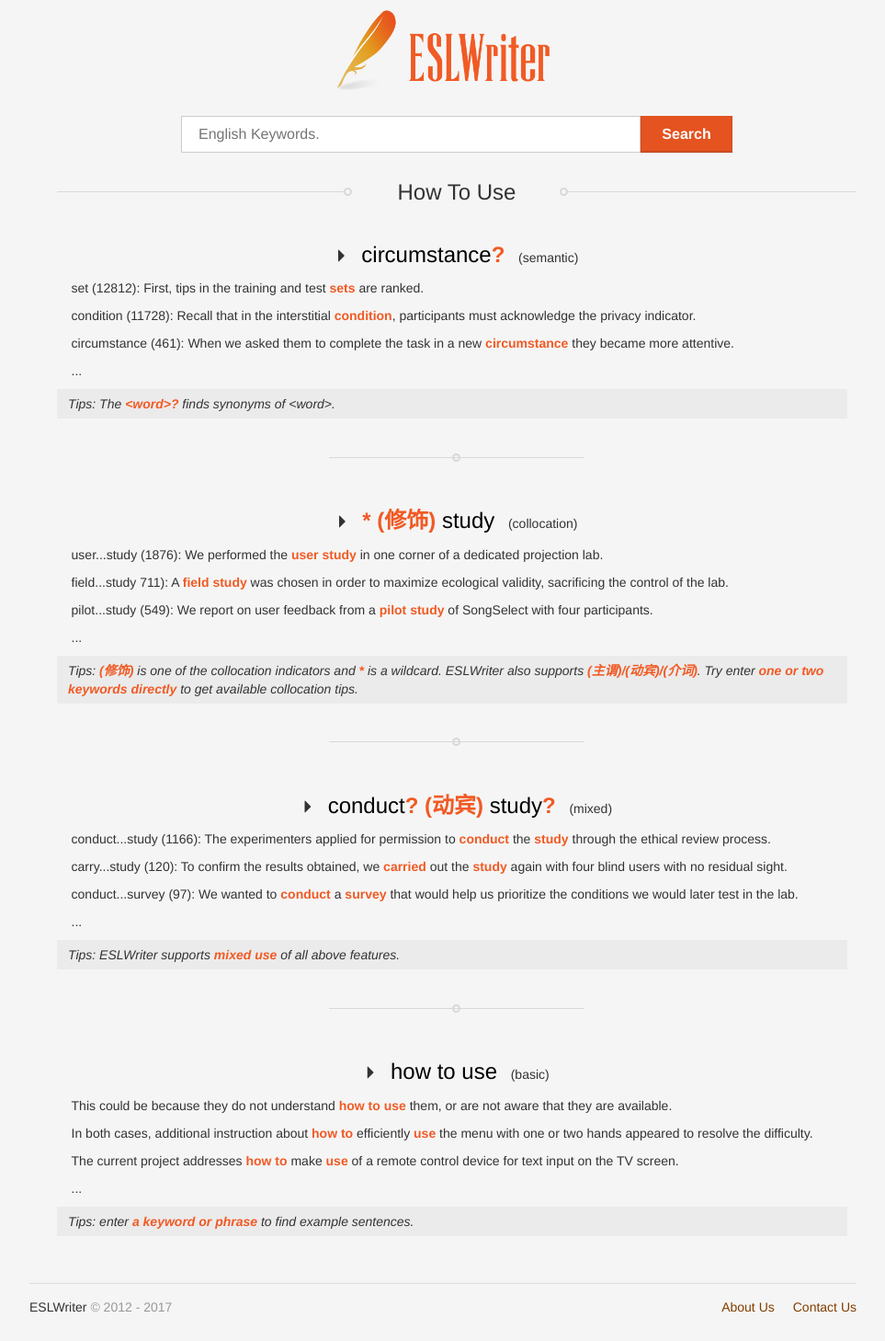
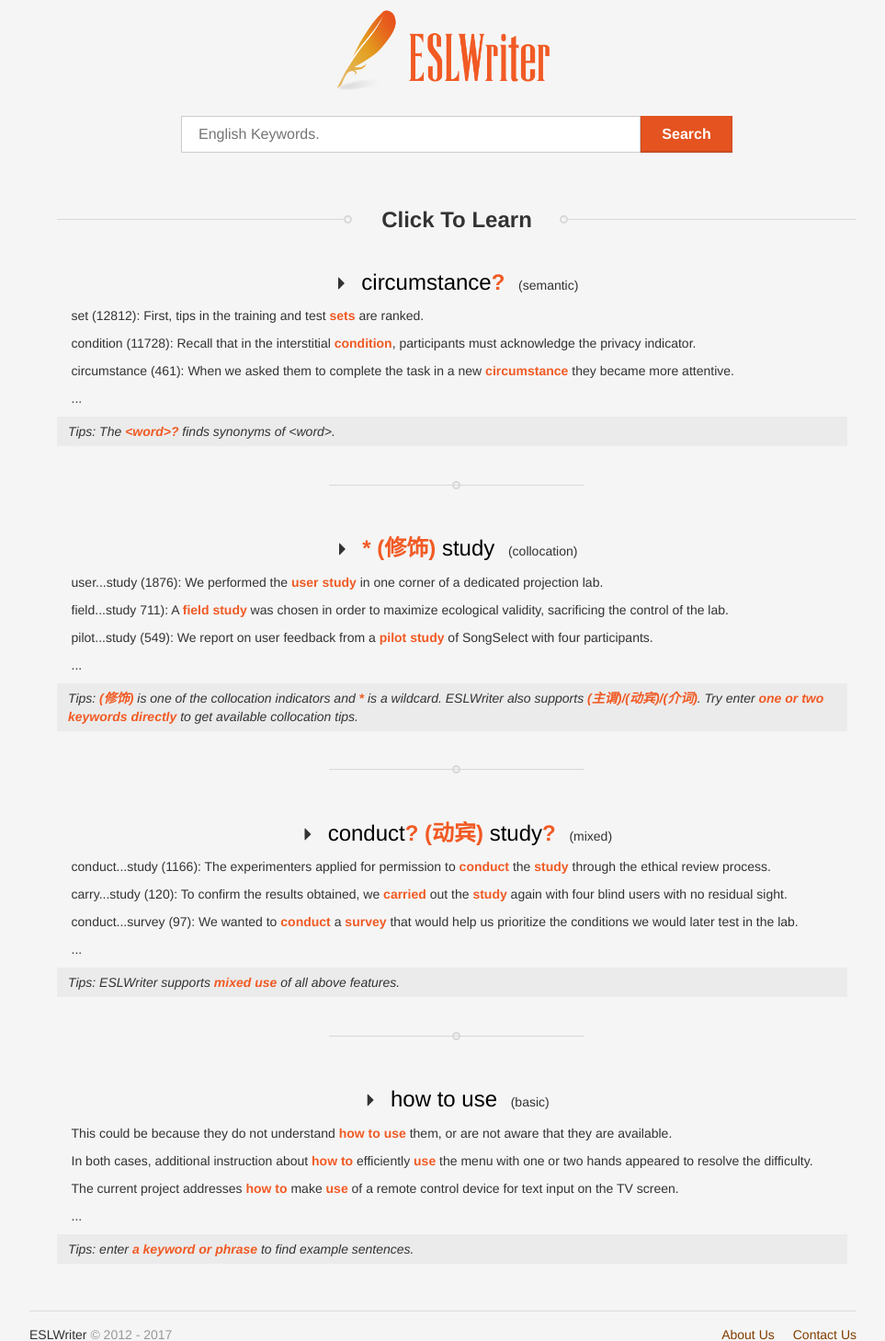
Before and after one commit to zyshin/eslwriter, a Django app: template eslwriter/templates/eslwriter/index.html in a window 1280 px wide. Shown: the part 144-1602 px from the top of the page at 92% size, without its empty margins (158-1121 px from the left). Before the commit the page ends 1571 px from the top, so only its background shows below. Run offline with Django 3.2, Linux system fonts and the light colour scheme; the template is opened without the code that fills it, so the values that code supplies are empty; some libraries are stand-ins or nearby versions.

Commit message:
Add animated tutorial

```diff
--- a/common/static/common/css/style.css
+++ b/common/static/common/css/style.css
@@ -720,22 +720,22 @@ input[type="checkbox"].input-validation-error {
   overflow:hidden;
 }
 
+.index-title {
+  margin-top: 60px;
+}
 .index-title :nth-child(1) {
   margin-left: 0px;
   left: 0px;
   width: 36%;
 }
-
 .index-title :nth-child(2) {
   left: 36.4%;
   top: 13px;
 }
-
 .index-title :nth-child(4){
   left: 63.5%;
   top: 13px;
 }
-
 .index-title :nth-child(5) {
   margin-left: 0px;
   left: 556px;
@@ -745,8 +745,10 @@ input[type="checkbox"].input-validation-error {
 .eslwriter-btn-link {
   color: black;
 }
-.eslwriter-btn-link:hover {
+.eslwriter-btn-link:hover,
+.eslwriter-btn-link:focus {
   color: #F15A24;
+  text-decoration: none;
 }
 
 .container-guide {
--- a/eslwriter/static/eslwriter/js/eslwriter-init.js
+++ b/eslwriter/static/eslwriter/js/eslwriter-init.js
@@ -82,18 +82,20 @@ $(document).ready(function() {
                     q = q.slice(1);
                     setTimeout(addChar, 80);
                 } else {
-                    ANIMATION_ON = false;
                     $('#SearchInput').focus();
+                    var interval = 300;
                     if (showAutocomplete) {
                         $('#SearchInput').autocomplete('search');
                         setTimeout(function() {
                             $('#SearchInput').val(text);
                         }, 1000);
+                        interval += 1000;
                     }
                     setTimeout(function() {
                         $('#SearchBtn').toggleClass('active');
                         $('#SearchBtn').click();
-                    }, 1500);
+                        ANIMATION_ON = false;
+                    }, interval);
                 }
             })();
         });
@@ -102,6 +104,16 @@ $(document).ready(function() {
     $('.example-btn-link').click(function() {
         fillWithExample($(this).text());
     });
+
+    if (navigator.userAgent.indexOf("Safari") >= 0) {
+        // Is Safari
+        $(window).bind("pageshow", function (event) {
+            if (event.originalEvent.persisted) {
+                console.log(location.href + " #SearchInput");
+                $("#SearchInput").load(location.href + " #SearchInput");
+            }
+        });
+    }
 });
 
 
--- a/eslwriter/templates/eslwriter/guide.html
+++ b/eslwriter/templates/eslwriter/guide.html
@@ -49,7 +49,7 @@
         <div>
 			<div class="hr hr-short hr-center"><span class="hr-inner"><span class="hr-inner-style"></span></span></div>
 			<h3><span class="glyphicon glyphicon-transfer" aria-hidden="true"></span><b>Mixed Search</b></h3>
-			<p>Finally, it has also mixed search function to combine <b>semantic searching </b>and <b>collocation finding </b>functions. After selecting a collocation tip you can add a question mark after one or two key words to have better results.</p>
+			<p>Finally, it has also mixed search function to combine <b>semantic searching </b>and <b>collocation finding </b>functions. After selecting a collocation tip you can add a question mark after one or two keywords to have better results.</p>
 			<img src="{% static 'eslwriter/img/mixsearching.gif' %}?v={% now 'Ymd' %}" alt="mixed searching">
 		</div>
 
--- a/eslwriter/templates/eslwriter/index.html
+++ b/eslwriter/templates/eslwriter/index.html
@@ -27,7 +27,7 @@
 				{% endcomment %}
 				<form id="SearchBar" action="{% url 'eslwriter' %}" method="GET" onsubmit="return true;">
 					<div id="SearchBox">
-						<input id="fake_user_name" name="fake_user[name]" style="position:absolute; top:-100px; display:none;" type="text" value="Safari Autofill Me">
+						<!-- <input id="fake_user_name" name="fake_user[name]" style="position:absolute; top:-100px; display:none;" type="text" value="Safari"> -->
 						<input type="text" id="SearchInput" placeholder="English&nbsp;Keywords." name="q" autocomplete="off" />
 						<!--<button class="clearBtn hideText" type="reset">X</button>-->
 						<div id="SuggestionContainer" style='clear:left'></div>
@@ -38,7 +38,7 @@
 				<div class="hr hr-short index-title">
 					<span class="hr-inner" id="lineone"></span>
 					<span class="hr-inner-style"id="circleone"></span>
-					<h3 class="text-center">How To Use</h3>
+					<h3 class="text-center"><b>Click To Learn</b></h3>
 					<span class="hr-inner-style" id="circletwo"></span>
 					<span class="hr-inner" id="linetwo"></span>
 				</div>
@@ -46,7 +46,7 @@
 					<li>
 						<h3>
 							<span style="vertical-align: text-top;"><span class="glyphicon glyphicon-triangle-right" aria-hidden="true" style="font-size: 14px;"></span></span>
-							<button type="button" class="btn-link eslwriter-btn-link">circumstance<strong>?</strong></button> <span style="font-size: 14px;">(semantic)</span>
+							<button type="button" class="btn-link eslwriter-btn-link example-btn-link">circumstance<strong>?</strong></button> <span style="font-size: 14px;">(semantic)</span>
 						</h3>
 						<p>&nbsp;&nbsp;&nbsp;&nbsp;set (12812): First, tips in the training and test <strong>sets</strong> are ranked.</p>
 						<p>&nbsp;&nbsp;&nbsp;&nbsp;condition (11728): Recall that in the interstitial <strong>condition</strong>, participants must acknowledge the privacy indicator.</p>
@@ -58,7 +58,7 @@
 					<li>
 						<h3>
 							<span style="vertical-align: text-top;"><span class="glyphicon glyphicon-triangle-right" aria-hidden="true" style="font-size: 14px;"></span></span>
-							<button type="button" class="btn-link eslwriter-btn-link"><strong>* (修饰)</strong> study</button> <span style="font-size: 14px;">(collocation)</span>
+							<button type="button" class="btn-link eslwriter-btn-link example-btn-link"><strong>* (修饰)</strong> study</button> <span style="font-size: 14px;">(collocation)</span>
 						</h3>
 						<p>&nbsp;&nbsp;&nbsp;&nbsp;user...study (1876): We performed the <strong>user</strong> <strong>study</strong> in one corner of a dedicated projection lab.</p>
 						<p>&nbsp;&nbsp;&nbsp;&nbsp;field...study 711): A <strong>field</strong> <strong>study</strong> was chosen in order to maximize ecological validity, sacrificing the control of the lab.</p>
@@ -70,7 +70,7 @@
 					<li>
 						<h3>
 							<span style="vertical-align: text-top;"><span class="glyphicon glyphicon-triangle-right" aria-hidden="true" style="font-size: 14px;"></span></span>
-							<button type="button" class="btn-link eslwriter-btn-link">conduct<strong>?</strong> <strong>(动宾)</strong> study<strong>?</strong></button> <span style="font-size: 14px;">(mixed)</span>
+							<button type="button" class="btn-link eslwriter-btn-link example-btn-link">conduct<strong>?</strong> <strong>(动宾)</strong> study<strong>?</strong></button> <span style="font-size: 14px;">(mixed)</span>
 						</h3>
 						<p>&nbsp;&nbsp;&nbsp;&nbsp;conduct...study (1166): The experimenters applied for permission to <strong>conduct</strong> the <strong>study</strong> through the ethical review process.</p>
 						<p>&nbsp;&nbsp;&nbsp;&nbsp;carry...study (120): To confirm the results obtained, we <strong>carried</strong> out the <strong>study</strong> again with four blind users with no residual sight.</p>
@@ -82,7 +82,7 @@
 					<li>
 						<h3>
 							<span style="vertical-align: text-top;"><span class="glyphicon glyphicon-triangle-right" aria-hidden="true" style="font-size: 14px;"></span></span>
-							<button type="button" class="btn-link eslwriter-btn-link">how to use</button> <span style="font-size: 14px;">(basic)</span>
+							<button type="button" class="btn-link eslwriter-btn-link example-btn-link">how to use</button> <span style="font-size: 14px;">(basic)</span>
 						</h3>
 						<p>&nbsp;&nbsp;&nbsp;&nbsp;This could be because they do not understand <strong>how to use</strong> them, or are not aware that they are available.</p>
 						<p>&nbsp;&nbsp;&nbsp;&nbsp;In both cases, additional instruction about <strong>how to</strong> efficiently <strong>use</strong> the menu with one or two hands appeared to resolve the difficulty.</p>
--- a/eslwriter/templates/eslwriter/result.html
+++ b/eslwriter/templates/eslwriter/result.html
@@ -149,7 +149,7 @@ function update_nav_status(nav_container_tag,pageNums,curPage){
 <form style="position: absolute; left:250px" action="{% url 'eslwriter' %}" method="GET" onsubmit="return true;">
 	<div class="input-group navbar-form navbar-left">
 		<div style="width: 400px">
-			<input id="fake_input" style="position:absolute; top:-100px; display:none;" type="text" value="">
+			<!-- <input id="fake_user_name" name="fake_user[name]" style="position:absolute; top:-100px; display:none;" type="text" value="Safari"> -->
 			<input id="NavSearchInput" type="text" class="form-control" placeholder="Search" name="q" value="{{ q }}" autocomplete="off">
 			<div id="SuggestionContainer" style="clear: left"></div>
 		</div>
```
